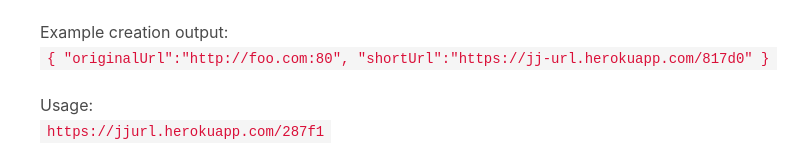
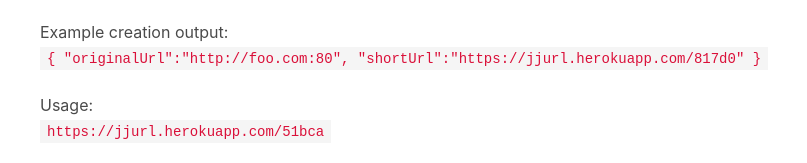
Before and after one commit to kuba-jablonski/fcc-url-shortener, a website: page public/index.html in a window 1280 px wide. Shown: the part 271-434 px from the top of the page, 24-831 px from the left. Drawn offline with nearby package versions, Linux system fonts and the light colour scheme.

Commit message:
Correct hrefs

```diff
--- a/public/index.html
+++ b/public/index.html
@@ -29,10 +29,10 @@
         <p><code>https://jjurl.herokuapp.com/new/http://foo.com:8</code></p>
         <br>
         <h2>Example creation output:</h2>
-        <p><code>{ "originalUrl":"http://foo.com:80", "shortUrl":"https://jj-url.herokuapp.com/817d0" }</code></p>
+        <p><code>{ "originalUrl":"http://foo.com:80", "shortUrl":"https://jjurl.herokuapp.com/817d0" }</code></p>
         <br>
         <h2>Usage:</h2>
-        <p><code>https://jjurl.herokuapp.com/287f1</code></p>
+        <p><code>https://jjurl.herokuapp.com/51bca</code></p>
         <br>
         <h2>Will redirect to:</h2>
         <p><code>https://www.google.com/</code></p>
--- a/server.js
+++ b/server.js
@@ -6,7 +6,7 @@
 const {parseUrl} = require('./helpers/parseUrl');
 
 const port = process.env.PORT || 3000;
-const host = 'jjurl.herokuapp.com/'
+const host = 'https://jjurl.herokuapp.com/'
 
 let app = express();
 
```
